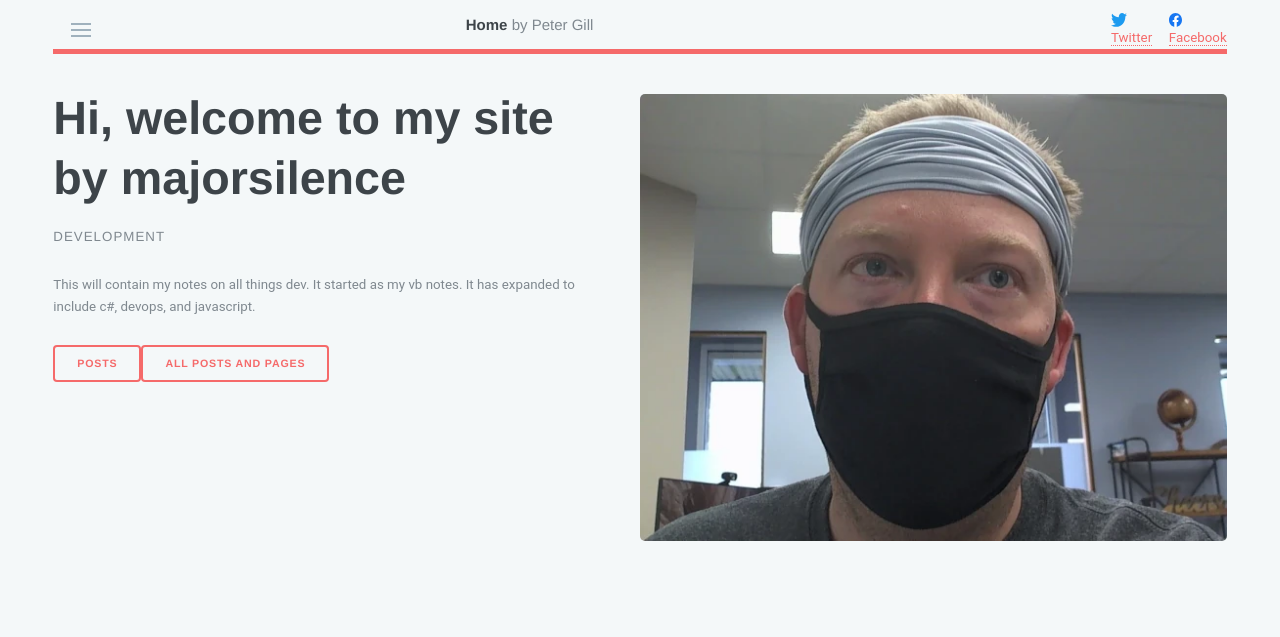
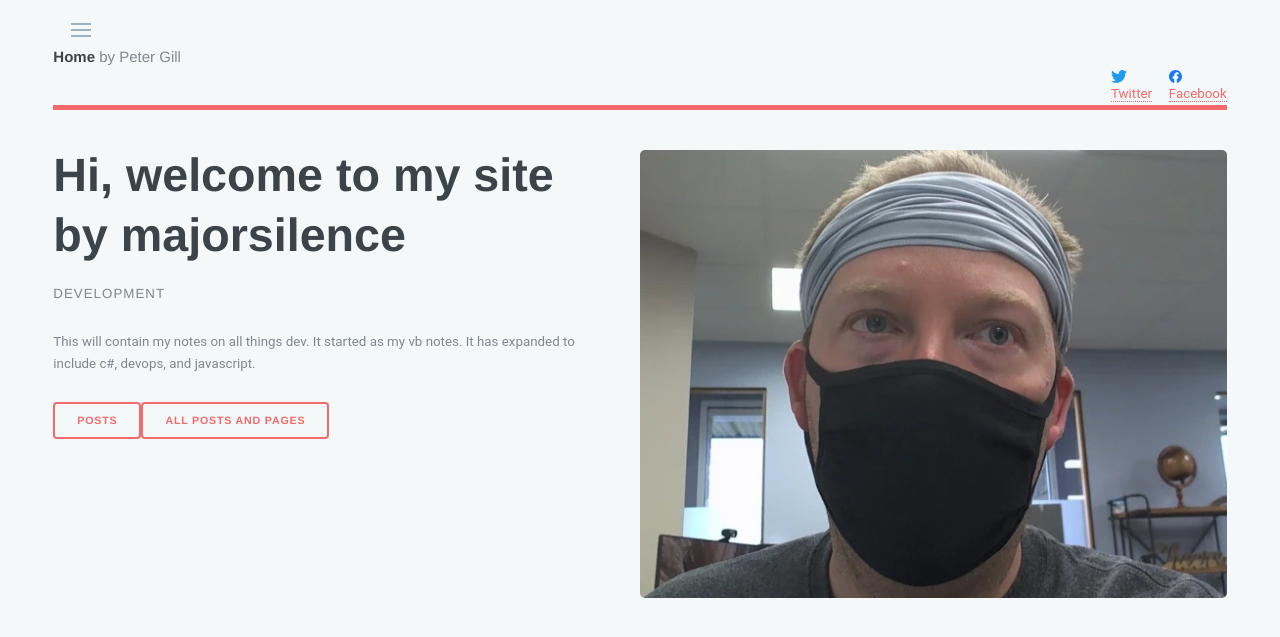
Before and after one commit to majorsilence/Dev, a Jekyll site: the page built from index.html, in a window 1280 px wide. Shown: the top 637 px of the page. Built offline with Jekyll 4.4.1, drawn with Linux system fonts in a browser that asks for light colours.

Commit message:
remove header flex

```diff
--- a/assets/css/main.css
+++ b/assets/css/main.css
@@ -1835,16 +1835,11 @@ button,
 
 /* Header */
 #header {
-  display: flex;
   border-bottom: solid 5px #f56a6a;
   position: relative;
   top: 1em;
 }
   #header > * {
-    -moz-flex: 1;
-    -webkit-flex: 1;
-    -ms-flex: 1;
-    flex: 1;
     margin-bottom: 0; }
   #header .logo {
     border-bottom: 0;
```
